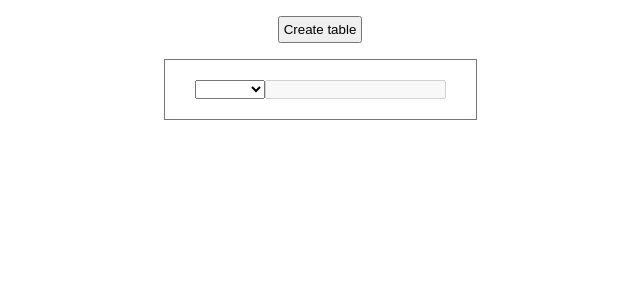
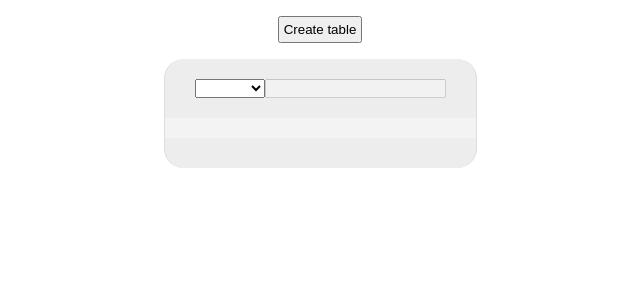
Before and after one commit to nikolai-vysotskyi/table-component, a Nuxt app: page / in a window 1280 px wide. Both pictures are taken after a click on the button "Create table". Shown: the top 300 px of the page, without its empty margins (320-960 px from the left). Built offline with nearby package versions, Linux system fonts and the light colour scheme.

Commit message:
Config and Styled Table Component

```diff
--- a/assets/scss/components/Footer.scss
+++ b/assets/scss/components/Footer.scss
@@ -1,19 +1,36 @@
 .footer {
-  //display: table-row;
   display: table-header-group;
+
+  font-weight: bold;
+  text-align: left;
+  border: none;
+  padding: 10px 15px;
+  background: #EDEDED;
+  font-size: 14px;
+  border-bottom: 1px solid #ddd;
 
   .footer_item {
     display: table-cell;
-    padding: 20px 30px;
-    border: 1px solid #797474;
-    border-radius: 0;
+    padding: 15px 30px;
   }
-  .footer_item:focus, .footer_item:active {
-    border-radius: 0;
-    //outline: none;
+
+  .footer_item-value{
+    display: flex;
   }
 
   .footer_item-new{
     margin-left: 20px;
   }
+
+  .footer_item:first-child {
+    border-left: 1px solid #ddd;
+    border-radius: 0 0 0 20px;
+  }
+  .footer_item:last-child {
+    border-right: 1px solid #ddd;
+    border-radius: 0 0 20px 0;
+  }
+  .footer_item:only-child{
+    border-radius: 0 0 20px 20px;
+  }
 }
--- a/assets/scss/components/Header.scss
+++ b/assets/scss/components/Header.scss
@@ -1,16 +1,28 @@
 .header {
-  //display: table-row;
   display: table-header-group;
+  font-weight: bold;
+  text-align: left;
+  border: none;
+  padding: 10px 15px;
+  background: #EDEDED;
+  font-size: 14px;
+  border-top: 1px solid #ddd;
+
+  .header_item:first-child {
+    border-left: 1px solid #ddd;
+    border-radius: 20px 0 0 0;
+  }
+  .header_item:last-child {
+    border-right: 1px solid #ddd;
+    border-radius: 0 20px 0 0;
+  }
+  .header_item:only-child{
+    border-radius: 20px 20px 0 0;
+  }
 
   .header_item {
     display: table-cell;
     padding: 20px 30px;
-    border: 1px solid #797474;
-    border-radius: 0;
-  }
-  .header_item:focus, .header_item:active {
-    border-radius: 0;
-    //outline: none;
   }
 
   .header_item-new{
--- a/assets/scss/components/Matrix.scss
+++ b/assets/scss/components/Matrix.scss
@@ -1,16 +1,35 @@
+.matrix{
+
+}
+
 .matrix_rows {
   display: table-row-group;
-  //display: table-row;
 
   .matrix_item {
-    padding: 15px 30px;
-    border: 1px solid #797474;
-    border-radius: 0;
     display: table-cell;
+
+    text-align: left;
+    border: none;
+    padding: 10px 15px;
+    font-size: 14px;
+    vertical-align: top;
   }
+
+  .matrix_elem {
+    .matrix_item:nth-last-child(2){
+      border-right: 1px solid #ddd;
+    }
+  }
+
   .matrix_item:focus, .matrix_item:active {
     border-radius: 0;
-    //outline: none;
+  }
+
+  .matrix_item:first-child {
+    border-left: 1px solid #ddd;
+  }
+  .matrix_item:last-child{
+    border-right: 1px solid #ddd;
   }
 
   .matrix_item-new{
@@ -28,5 +47,46 @@
     display: block;
     visibility: hidden;
     height: 0;
+    width: 0;
   }
 }
+
+.matrix_rows-parent{
+  .matrix_row {
+    .matrix_item {
+      background: #f3f3f3;
+    }
+  }
+}
+.matrix_rows-parent:nth-child(odd){
+  .matrix_elem {
+    .matrix_item {
+      background: #fff;
+    }
+  }
+  .matrix_rows-child {
+    .matrix_row:nth-child(even){
+      .matrix_item {
+        background: #fff;
+      }
+    }
+  }
+}
+
+.matrix_rows-parent:nth-child(even){
+  .matrix_rows-child {
+    .matrix_row:nth-child(odd){
+      .matrix_item {
+        background: #fff;
+      }
+    }
+  }
+}
+
+.matrix_rows-child {
+  .matrix_row:last-child{
+    .matrix_item {
+      border-bottom: 1px solid #ddd;
+    }
+  }
+}
--- /dev/null
+++ b/assets/scss/components/Value.scss
@@ -0,0 +1,3 @@
+.value {
+  display: flex;
+}
--- a/assets/scss/pages/Table.scss
+++ b/assets/scss/components/index.scss
@@ -2,7 +2,10 @@
   display: flex;
   flex-wrap: wrap;
   justify-content: center;
-  width: 100vw;
+  width: 100%;
+  border: none;
+  margin-bottom: 20px;
+  border-collapse: separate;
 
   .table_content {
     display: table;
@@ -13,14 +16,4 @@
     display: block;
   }
 
-  .matrix_row{
-    display: table-row;
-  }
-
-  .matrix_item {
-    padding: 15px 30px;
-    border: 1px solid #797474;
-    border-radius: 0;
-    display: table-cell;
-  }
 }
--- a/components/Table/Footer.vue
+++ b/components/Table/Footer.vue
@@ -4,6 +4,7 @@ import {min,max,count} from "~/functions/aggrigation";
 interface Props {
   matrix: Array<object>,
   headers: Array<object>,
+  matrixNewColumn: boolean,
 }
 defineProps<Props>();
 
@@ -18,7 +19,10 @@ const dataTypes = ["Max", "Min", "Count"];
       :key="index"
       class="footer_item"
     >
-      <div v-if="headers[index].type === 'Number'">
+      <div
+        v-if="headers[index].type === 'Number'"
+        class="footer_item-value"
+      >
         <select v-model="dataType.value[index]">
           <option
             v-for="type in dataTypes"
@@ -39,9 +43,13 @@ const dataTypes = ["Max", "Min", "Count"];
         </div>
       </div>
     </div>
+    <div
+      v-if="matrixNewColumn"
+      class="footer_item"
+    />
   </div>
 </template>
 
 <style lang="scss">
-@import "/assets/scss/components/Footer";
+  @import "/assets/scss/components/Footer";
 </style>
--- a/components/Table/Header.vue
+++ b/components/Table/Header.vue
@@ -5,14 +5,14 @@ interface Props {
 }
 defineProps<Props>();
 
-const emit = defineEmits(["headerItemAdd"]);
+const emit = defineEmits(["headerAddItem"]);
 
 const dataType = reactive({value: ""});
 const newHeaderText = ref("");
 const dataTypes = ["String", "Number"];
 
 const saveHeader = (e) => {
-	emit("headerItemAdd", {data: e.target.value, type: dataType.value});
+	emit("headerAddItem", {data: e.target.value, type: dataType.value});
 	dataType.value = null;
 	newHeaderText.value = null;
 };
--- a/components/Table/Matrix.vue
+++ b/components/Table/Matrix.vue
@@ -1,41 +1,39 @@
 <script setup lang="ts">
+import PlusIcon from "~/assets/svg/plus.svg";
+
 interface Props {
   matrix: Array<object>,
   headers: Array<object>,
+  matrixNewColumn: boolean,
 }
+
 defineProps<Props>();
 
-const emit = defineEmits(["matrixItemEdit", "matrixAddChild", "matrixHiddenChilds", "matrixEditingCell"]);
+const emit = defineEmits(["matrixEditCell", "matrixAddChild", "matrixHiddenChilds", "matrixEditingCell"]);
 
-const itemEdit = (item) => {
-	emit("matrixItemEdit", item);
-};
-
-const cellEdit = (cell: number, row: number, data: boolean, child?: number) => {
-	emit("matrixEditingCell", {cell, row, data, child});
-};
-
-const childAdd = (row: number) => {
-	emit("matrixAddChild", {row});
-};
-
-const childHidden = (row: number) => {
-	emit("matrixHiddenChilds", {row});
-};
+const cellEdit = (item) => emit("matrixEditCell", item);
+const cellEditing = (cell: number, row: number, data: boolean, child?: number) => emit("matrixEditingCell", {
+	cell,
+	row,
+	data,
+	child
+});
+const childAdd = (row: number) => emit("matrixAddChild", {row});
+const childHidden = (row: number) => emit("matrixHiddenChilds", {row});
 </script>
 
 <template>
   <div
     v-for="(row, rowIndex) in matrix"
     :key="rowIndex"
-    class="matrix_rows"
+    class="matrix_rows-parent matrix_rows"
   >
-    <div class="matrix_row">
+    <div class="matrix_row matrix_elem">
       <div
         v-for="(cell, cellIndex) in headers"
         :key="cellIndex"
         class="matrix_item"
-        @dblclick="cellEdit(cellIndex, rowIndex, true)"
+        @dblclick="cellEditing(cellIndex, rowIndex, true)"
       >
         <TableValue
           :type="headers[cellIndex].type"
@@ -43,9 +41,14 @@ const childHidden = (row: number) => {
           :cell-index="cellIndex"
           :row-index="rowIndex"
           :value-type="cell.type"
-          @matrixItemEdit="item => emit('matrixItemEdit', item)"
+          @matrixEditCell="cellEdit"
         />
       </div>
+      <div
+        v-if="matrixNewColumn"
+        class="matrix_item"
+      />
+      <div>
         <button
           v-if="row.child.length"
           @click="childHidden(rowIndex)"
@@ -60,6 +63,7 @@ const childHidden = (row: number) => {
         >
           Create child
         </button>
+      </div>
     </div>
 
     <div
@@ -76,7 +80,7 @@ const childHidden = (row: number) => {
           v-for="(cell, cellIndex) in headers"
           :key="cellIndex"
           class="matrix_item"
-          @dblclick="cellEdit(cellIndex, rowIndex, true, childIndex)"
+          @dblclick="cellEditing(cellIndex, rowIndex, true, childIndex)"
         >
           <div v-if="child.cells[cellIndex] && !child.cells?.[cellIndex]?.editing">
             {{ child.cells?.[cellIndex]?.value }}
@@ -88,9 +92,13 @@ const childHidden = (row: number) => {
             :value="child.cells[cellIndex]?.value"
             :type="cell.type"
             :child-index="childIndex"
-            @matrixItemEdit="itemEdit"
+            @matrixEditCell="cellEdit"
           />
         </div>
+        <div
+          v-if="matrixNewColumn"
+          class="matrix_item"
+        />
       </div>
     </div>
   </div>
--- a/components/Table/NewItem.vue
+++ b/components/Table/NewItem.vue
@@ -14,7 +14,7 @@ interface MatrixItem {
   child: number;
 }
 
-const emit = defineEmits(["matrixItemEdit"]);
+const emit = defineEmits(["matrixEditCell"]);
 const props = defineProps<Props>();
 
 const newMatrixItem = ref(props.value);
@@ -30,7 +30,7 @@ const itemEdit = (e, row: number, cell: number, child: number) => {
 		child: child,
 	};
 
-	emit("matrixItemEdit", item);
+	emit("matrixEditCell", item);
 	newMatrixItem.value = null;
 };
 </script>
--- a/components/Table/index.vue
+++ b/components/Table/index.vue
@@ -1,6 +1,4 @@
 <script setup lang="ts">
-// toRaw(matrix.value)
-
 const headers = reactive([]);
 const matrix = ref([
 	{
@@ -11,7 +9,7 @@ const matrix = ref([
 ]);
 const matrixNewColumn = ref(false);
 
-const headerItemAdd = (val) => {
+const headerAddItem = (val) => {
 	headers.push(val);
 	matrixNewColumn.value = false;
 };
@@ -24,34 +22,19 @@ const matrixAddRow = () => {
 	});
 };
 
-const matrixAddChild = (val) => {
-	matrix.value[val.row].child.push({cells: []});
-};
+const matrixAddChild = (val) => matrix.value[val.row].child.push({cells: []});
+const matrixAddColumn = () => matrixNewColumn.value = true;
+const matrixHiddenChilds = (val) => matrix.value[val.row].childHidden = !matrix.value[val.row].childHidden;
 
-const matrixAddColumn = () => {
-	matrixNewColumn.value = true;
-};
-
-const matrixHiddenChilds = (val) => {
-	matrix.value[val.row].childHidden = !matrix.value[val.row].childHidden;
+const matrixEditCell = (val) => {
+	if(val.child >= 0) matrix.value[val.row].child[val.child].cells[val.cell] = val.data;
+	else matrix.value[val.row].cells[val.cell] = val.data;
 };
 
 const matrixEditingCell = (val) => {
-	if(val.child >= 0) {
-		matrix.value[val.row].child[val.child].cells[val.cell].editing = val.data;
-	} else {
-		matrix.value[val.row].cells[val.cell].editing = val.data;
-	}
+	if(val.child >= 0) matrix.value[val.row].child[val.child].cells[val.cell].editing = val.data;
+	else matrix.value[val.row].cells[val.cell].editing = val.data;
 };
-
-const matrixItemEdit = (val) => {
-	if(val.child >= 0) {
-		matrix.value[val.row].child[val.child].cells[val.cell] = val.data;
-	} else {
-		matrix.value[val.row].cells[val.cell] = val.data;
-	}
-};
-
 </script>
 
 <template>
@@ -65,14 +48,15 @@ const matrixItemEdit = (val) => {
       <TableHeader
         :headers="headers"
         :matrix-new-column="matrixNewColumn"
-        @headerItemAdd="headerItemAdd"
+        @headerAddItem="headerAddItem"
       />
 
       <TableMatrix
         v-if="matrix.length > 0"
         :matrix="matrix"
         :headers="headers"
-        @matrixItemEdit="matrixItemEdit"
+        :matrix-new-column="matrixNewColumn"
+        @matrixEditCell="matrixEditCell"
         @matrixEditingCell="matrixEditingCell"
         @matrixAddChild="matrixAddChild"
         @matrixHiddenChilds="matrixHiddenChilds"
@@ -81,6 +65,7 @@ const matrixItemEdit = (val) => {
       <TableFooter
         v-if="matrix.length > 0"
         :headers="headers"
+        :matrix-new-column="matrixNewColumn"
         :matrix="matrix"
       />
     </div>
@@ -88,5 +73,5 @@ const matrixItemEdit = (val) => {
 </template>
 
 <style lang="scss">
-@import "/assets/scss/pages/Table";
+  @import "/assets/scss/components";
 </style>
```
Also changed, not shown: components/Table/Controller.vue (+3 -8 lines), components/Table/Value.vue (+17 -31 lines), assets/svg/plus.svg (added), 1 other file (tests, documents, lock files or other folders). Lines whose indentation alone changed are shown as unchanged.
